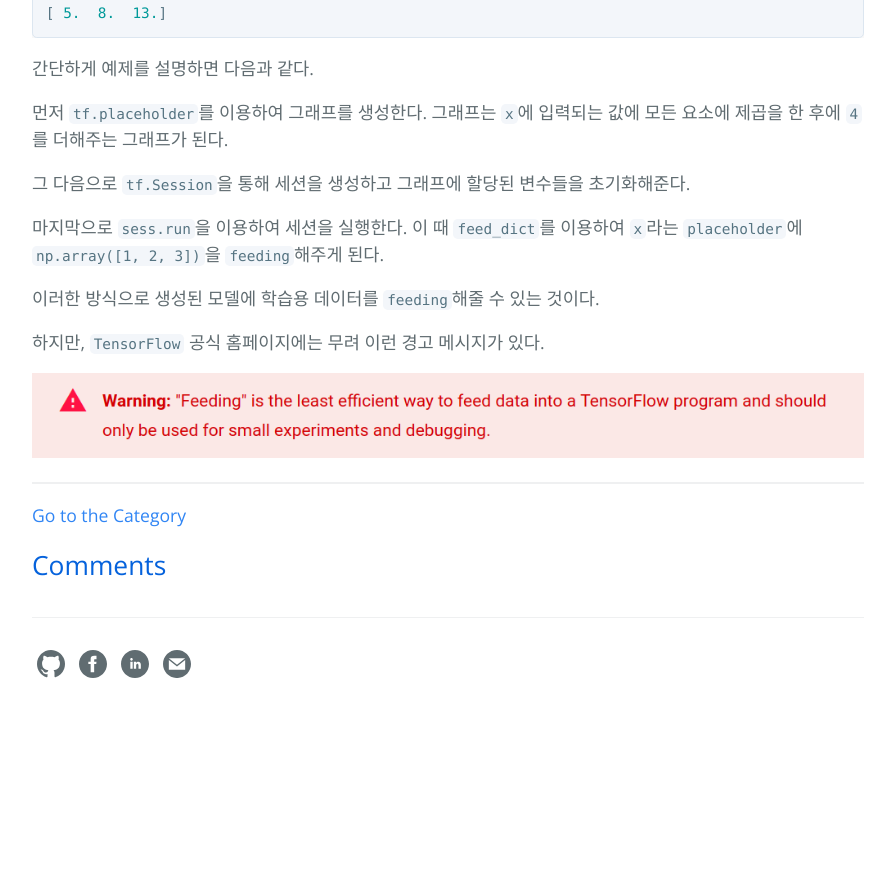
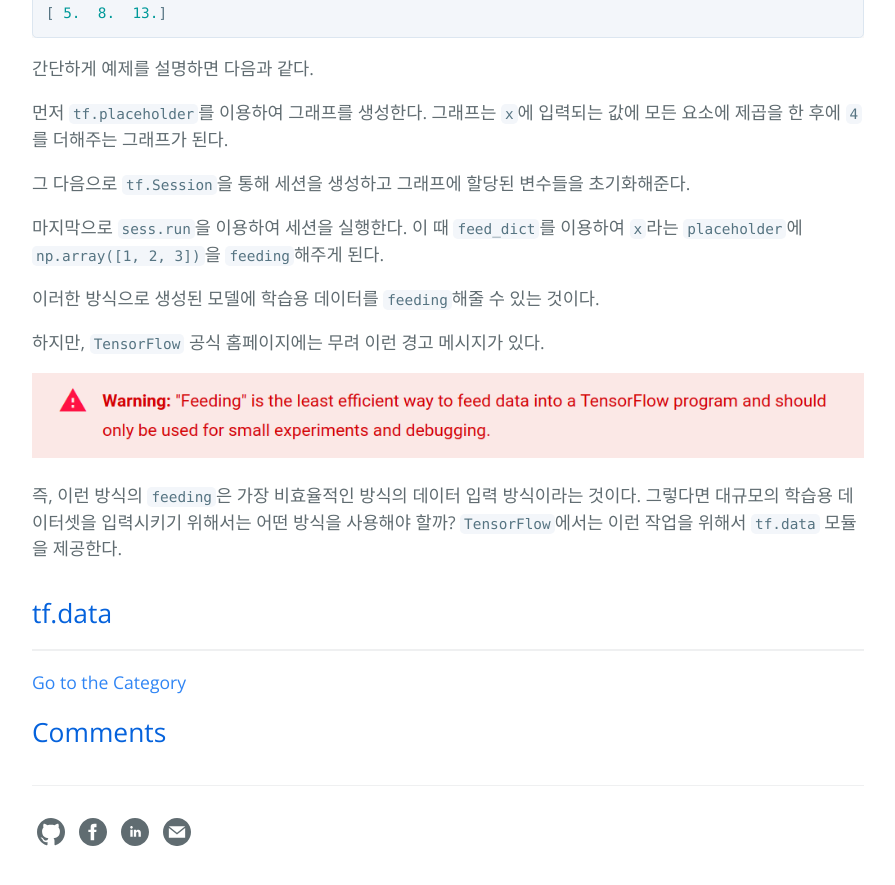
Before and after one commit to hcnoh/hcnoh.github.io, a Jekyll site: the page built from _posts/2018-11-05-tensorflow-data-module.md, in a window 1280 px wide and 900 px high, scrolled down 1183 px. Shown: the top 885 px of the window, without its empty margins (192-1087 px from the left). Built offline with Jekyll 4.4.1, drawn with Linux system fonts in a browser that asks for light colours; comment, search, counter and statistics services are not loaded; before the commit the page ends 1915 px from its top, so only the background shows below that.

Commit message:
Update 2018-11-05-tensorflow-data-module.md

```diff
--- a/_posts/2018-11-05-tensorflow-data-module.md
+++ b/_posts/2018-11-05-tensorflow-data-module.md
@@ -54,3 +54,7 @@
 하지만, `TensorFlow` 공식 홈페이지에는 무려 이런 경고 메시지가 있다.
 
 ![](/assets/img/2018-11-05-tensorflow-data-module/01.png)
+
+즉, 이런 방식의 `feeding`은 가장 비효율적인 방식의 데이터 입력 방식이라는 것이다. 그렇다면 대규모의 학습용 데이터셋을 입력시키기 위해서는 어떤 방식을 사용해야 할까? `TensorFlow`에서는 이런 작업을 위해서 `tf.data` 모듈을 제공한다.
+
+## tf.data
```
